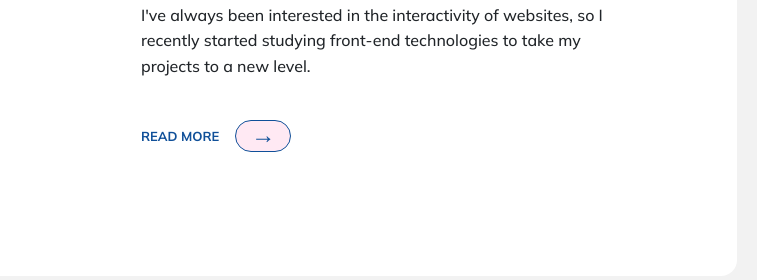
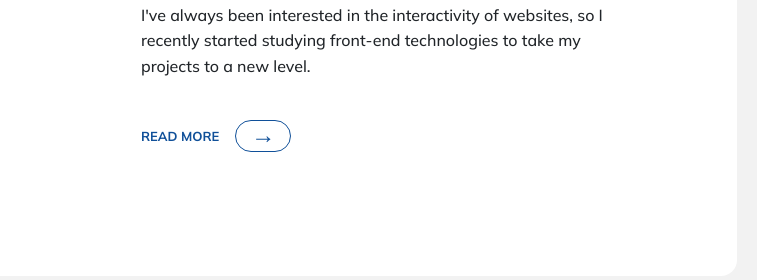
Before and after one commit to katepryshchepiuk/my-portfolio, a plain HTML site: page index.html in a window 1280 px wide. Shown: the part 1120-1400 px from the top of the page, 523-1280 px from the left. Drawn offline with nearby package versions, Linux system fonts and the light colour scheme.

Commit message:
Link CSS

```diff
--- a/src/style.css
+++ b/src/style.css
@@ -219,7 +219,6 @@ a.navbar-brand:hover {
 .arrow-box {
     box-sizing: border-box;
     padding: 1px 15px 5px;
-    background-color: var(--secondary-color-pink);
     border: 1px solid var(--primary-color);
     border-radius: 50px;
     margin-left: 16px;
```
